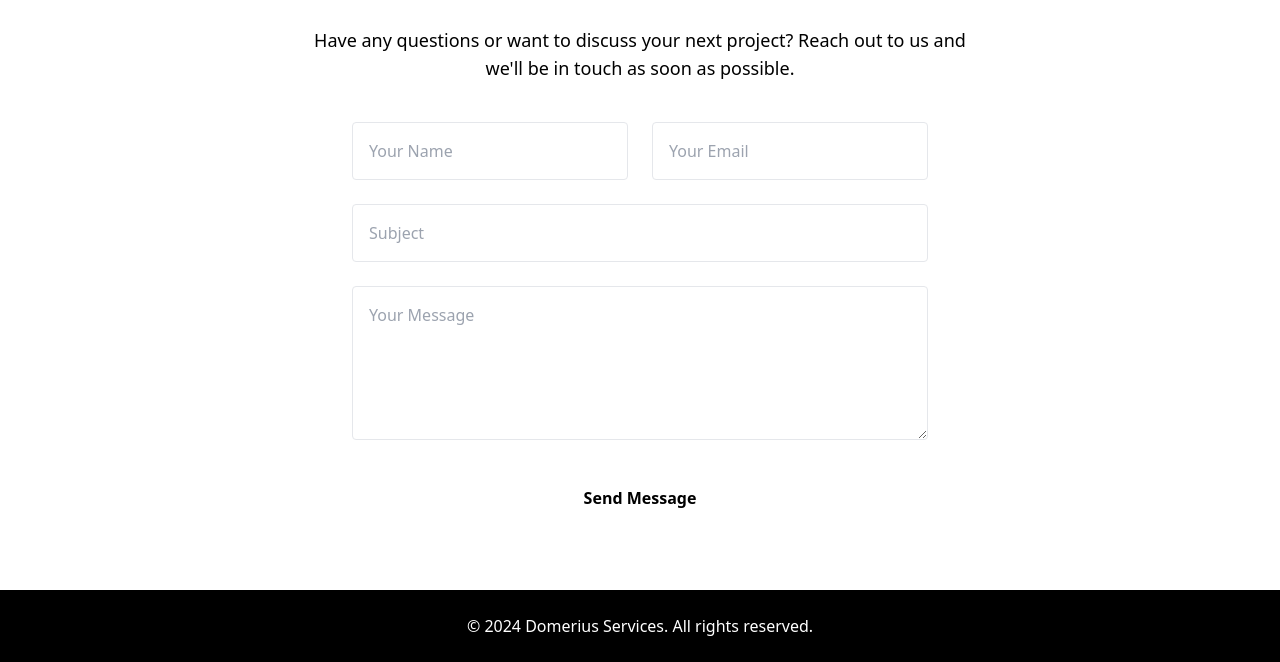
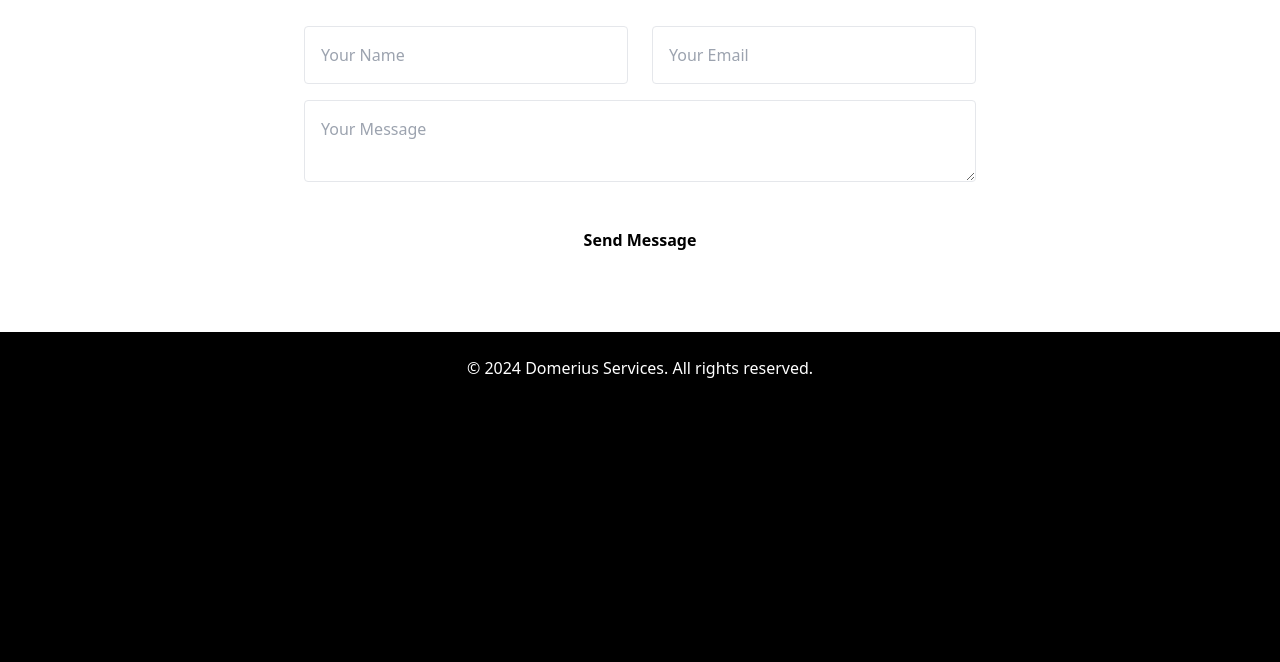
Before and after one commit to TraderJoe97/Domerius_Construction, a plain HTML site: page contact.html in a window 1280 px wide. Shown: the part 214-876 px from the top of the page. After the commit the page ends 800 px from the top, so only its background shows below. Drawn offline with nearby package versions, Linux system fonts and the light colour scheme.

Commit message:
netfly contact form

```diff
--- a/contact.html
+++ b/contact.html
@@ -46,17 +46,14 @@
     <!-- Contact Section -->
     <section class="py-12 md:py-16 bg-white text-black">
         <div class="container mx-auto text-center">
-            <h2 class="text-3xl md:text-4xl font-bold text-gold mb-6 md:mb-8">Get in Touch</h2>
-            <p class="max-w-2xl mx-auto text-lg mb-10">Have any questions or want to discuss your next project? Reach out to us and we'll be in touch as soon as possible.</p>
-
-            <form action="#" class="max-w-xl mx-auto" netlify>
-                <div class="grid grid-cols-1 md:grid-cols-2 gap-6">
-                    <input type="text" placeholder="Your Name" class="border p-3 md:p-4 rounded w-full">
-                    <input type="email" placeholder="Your Email" class="border p-3 md:p-4 rounded w-full">
+            <h2 class="text-3xl md:text-4xl font-bold text-gold mb-6 md:mb-8 bg-gradient-gold">Get in Touch</h2>
+            <form action="#" class="max-w-xl md:max-w-2xl mx-auto" name="contact-form_1" method="POST" data-netlify="true" onSubmit="submit">
+                <div class="grid grid-cols-1 md:grid-cols-2 gap-4 md:gap-6">
+                    <input name="Name" type="text" placeholder="Your Name" class="border p-3 md:p-4 rounded w-full">
+                    <input name="Email" type="email" placeholder="Your Email" class="border p-3 md:p-4 rounded w-full">
                 </div>
-                <input type="text" placeholder="Subject" class="border p-3 md:p-4 rounded w-full mt-6">
-                <textarea placeholder="Your Message" class="border p-3 md:p-4 rounded w-full mt-6" rows="5"></textarea>
-                <button type="submit" class="mt-6 px-6 md:px-8 py-3 md:py-4 bg-gold text-black font-semibold rounded hover:bg-black hover:text-white">Send Message</button>
+                <textarea name="Message" placeholder="Your Message" class="border p-3 md:p-4 rounded mt-4 w-full"></textarea>
+                <button type="submit" class="mt-4 md:mt-6 px-6 md:px-8 py-3 md:py-4 bg-gold text-black font-semibold rounded hover:bg-black hover:text-white">Send Message</button>
             </form>
         </div>
     </section>
```
Also changed, not shown: index.html (+6 -6 lines), 1 other file.
